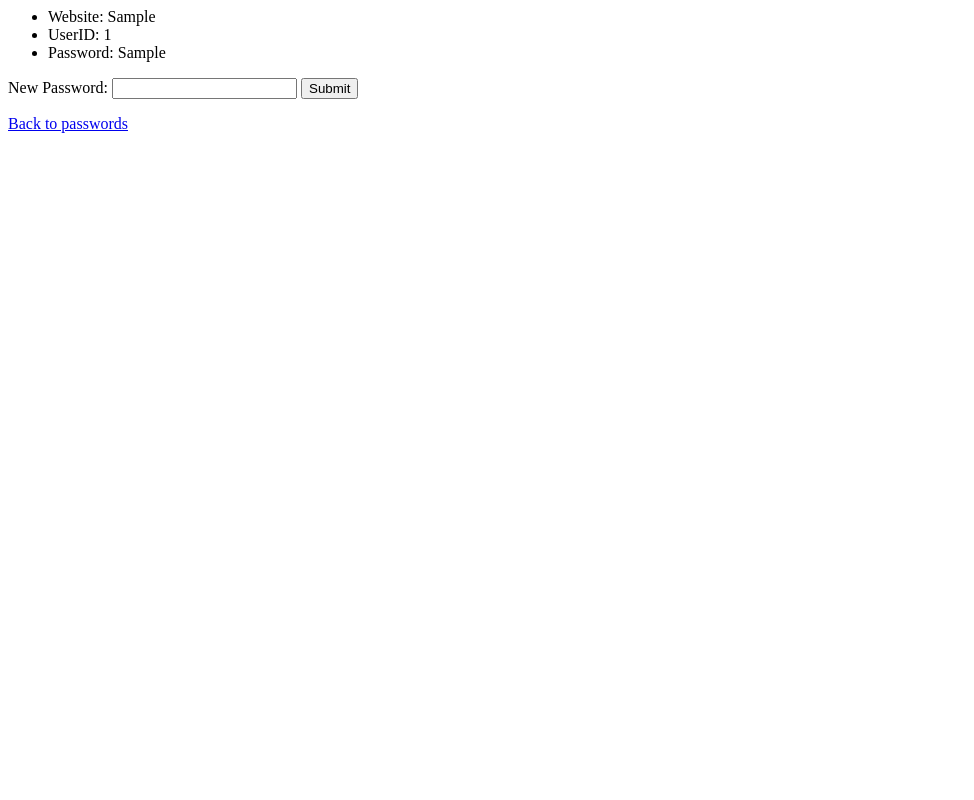
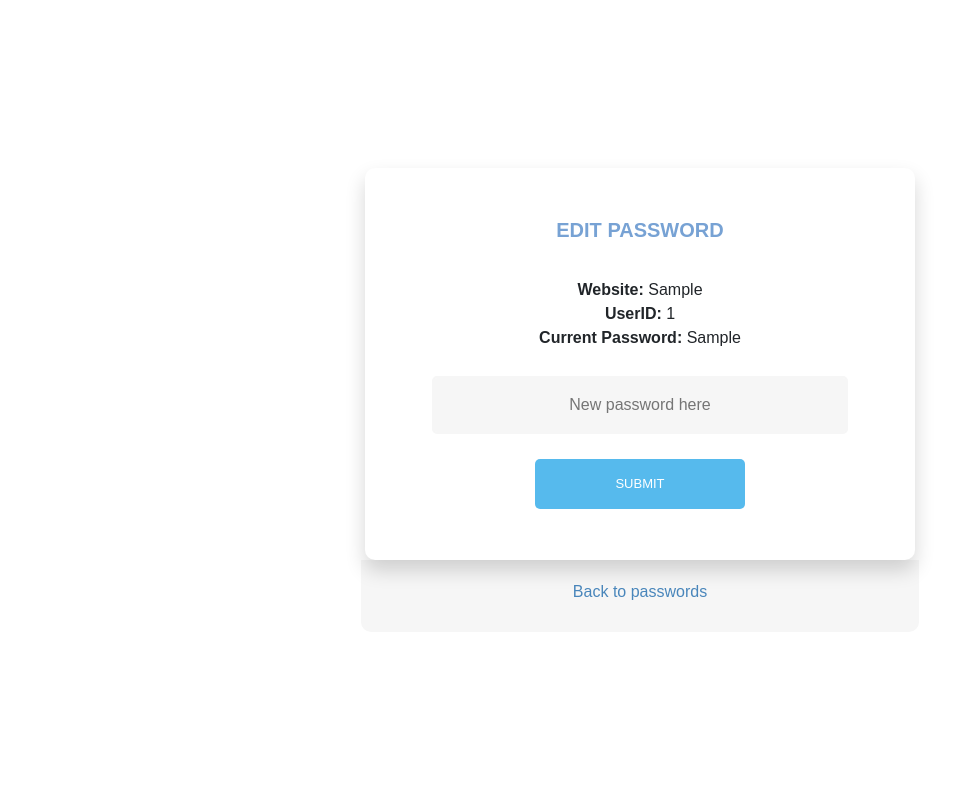
Before and after one commit to GuorongHong/MSVP, a Django app: template password/templates/password/edit.html in a window 1280 px wide. Shown: the whole page, without its empty margins (0-974 px from the left). Run offline with Django 3.2, Linux system fonts and the light colour scheme; the template is opened without the code that fills it: values that come from a table or form of the project are taken from there, others are empty; a user stored in the database is signed in; tables that the repository leaves empty hold one stand-in row (values such as "Sample post"); parts of the project's set-up code (start-up, migrations or seed data) failed here and were passed over; some libraries are stand-ins or nearby versions.

Commit message:
styling for edit pw page

```diff
--- a/password/templates/password/edit.html
+++ b/password/templates/password/edit.html
@@ -1,18 +1,43 @@
 {% if user.is_authenticated %}
+
+<head>
+    <link href="//maxcdn.bootstrapcdn.com/bootstrap/4.0.0/css/bootstrap.min.css" rel="stylesheet" id="bootstrap-css">
+
+    {% load static %}
+    <link rel="stylesheet" href="{% static 'password/edit_pw.css' %}">
+</head>
+
+<body>
+    <div class="wrapper">
+        <div id="formContent">
+            <h2>Edit Password</h2>
             <ul>
-    <p><li> Website: {{obj.web}} </li>
-    <li> UserID: {{obj.userid}} </li>
-    <li> Password: {{obj.pw}} </li></p>
+                <p><li> <b>Website:</b> {{obj.web}} </li>
+                <li> <b>UserID:</b> {{obj.userid}} </li>
+                <li> <b>Current Password:</b> {{obj.pw}} </li></p>
             </ul>
 
             <form method="POST">
                 {% csrf_token %}
-    New Password: <input type="text" name="npw">
+                <input type="text" name="npw" placeholder="New password here">
                 <input type="submit" value="Submit">
             </form>
+        </div>
 
-<p><a href='../../'>Back to passwords</a></p>
+        <div id="formFooter">
+            <p><a class="underlineHover" href='../../'>Back to passwords</a></p>
+        </div>
+    </div>
 
 {% else %}
-<p>You are not logged in</p>
+<div class="wrapper">
+    <div id="formContent">
+        <p>You are not logged in.</p>
+        <p><a class="underlineHover" href='../../../'>Back to home</a></p>
+    </div>
+</div>
 {% endif %}
+
+<script src="//maxcdn.bootstrapcdn.com/bootstrap/4.0.0/js/bootstrap.min.js"></script>
+<script src="//cdnjs.cloudflare.com/ajax/libs/jquery/3.2.1/jquery.min.js"></script>
+</body>
--- /dev/null
+++ b/static/password/edit_pw.css
@@ -0,0 +1,175 @@
+html {
+background-color: #ffffff;
+}
+
+body {
+font-family: "Poppins", sans-serif;
+height: 100vh;
+}
+
+a {
+color: #4986bb;
+display:inline-block;
+text-decoration: none;
+font-weight: 400;
+margin-bottom: -10px;
+}
+
+h2 {
+text-align: center;
+font-size: 20px;
+font-weight: 600;
+text-transform: uppercase;
+display:inline-block;
+margin: 20px 8px 20px 8px;
+color: #77a2d4;
+}
+
+button {
+background: transparent;
+box-shadow: transparent;
+color: #4986bb;
+display:inline-block;
+text-decoration: none;
+font-weight: 400;
+}
+
+ul {
+    list-style-type: none;
+    margin: 0;
+    padding: 0;
+}
+
+/* STRUCTURE */
+
+.wrapper {
+display: flex;
+align-items: center;
+flex-direction: column;
+justify-content: center;
+width: 100%;
+height:100%;
+padding: 20px;
+}
+
+#formContent {
+-webkit-border-radius: 10px 10px 10px 10px;
+border-radius: 10px 10px 10px 10px;
+background: #fff;
+padding: 30px;
+width: 90%;
+max-width: 550px;
+position: relative;
+-webkit-box-shadow: 0 15px 30px 0 rgba(0,0,0,0.3);
+box-shadow: 0 10px 20px 0 rgba(0, 0, 0, 0.164);
+text-align: center;
+}
+
+#formFooter {
+background-color: #f6f6f6;
+border-top: 0px solid #dce8f1;
+padding: 20px;
+text-align: center;
+-webkit-border-radius: 0px 0 10px 10px;
+border-radius: 0 0 10px 10px;
+width: 45%;
+}
+
+
+
+/* TABS */
+
+h2.inactive {
+color: #cccccc;
+}
+
+h2.active {
+color: #0d0d0d;
+border-bottom: 2px solid #5fbae9;
+}
+
+
+
+/* FORM TYPOGRAPHY*/
+
+input[type=button], input[type=submit], input[type=reset]  {
+background-color: #56baed;
+border: none;
+color: white;
+padding: 15px 80px;
+text-align: center;
+text-decoration: none;
+display: inline-block;
+text-transform: uppercase;
+font-size: 13px;
+-webkit-border-radius: 5px 5px 5px 5px;
+border-radius: 5px 5px 5px 5px;
+margin: 5px 20px 5px 20px;
+-webkit-transition: all 0.3s ease-in-out;
+-moz-transition: all 0.3s ease-in-out;
+-ms-transition: all 0.3s ease-in-out;
+-o-transition: all 0.3s ease-in-out;
+transition: all 0.3s ease-in-out;
+}
+
+input[type=button]:hover, input[type=submit]:hover, input[type=reset]:hover  {
+background-color: #39ace7;
+}
+
+input[type=button]:active, input[type=submit]:active, input[type=reset]:active  {
+-moz-transform: scale(0.95);
+-webkit-transform: scale(0.95);
+-o-transform: scale(0.95);
+-ms-transform: scale(0.95);
+transform: scale(0.95);
+}
+
+input[type=text], input[type=password] {
+background-color: #f6f6f6;
+border: none;
+color: #0d0d0d;
+padding: 15px 32px;
+text-align: center;
+text-decoration: none;
+display: inline-block;
+font-size: 16px;
+margin: 10px 10px 20px 10px;
+width: 85%;
+border: 2px solid #f6f6f6;
+-webkit-transition: all 0.5s ease-in-out;
+-moz-transition: all 0.5s ease-in-out;
+-ms-transition: all 0.5s ease-in-out;
+-o-transition: all 0.5s ease-in-out;
+transition: all 0.5s ease-in-out;
+-webkit-border-radius: 5px 5px 5px 5px;
+border-radius: 5px 5px 5px 5px;
+}
+
+input[type=text]:focus, input[type=password]:focus {
+background-color: #fff;
+border-bottom: 2px solid #5fbae9;
+}
+
+input[type=text]:placeholder, input[type=password]:placeholder {
+color: #cccccc;
+}
+
+/* Simple CSS3 Fade-in Animation */
+.underlineHover:after {
+display: block;
+left: 0;
+bottom: -10px;
+width: 0;
+height: 2px;
+background-color: #56baed;
+content: "";
+transition: width 0.2s;
+}
+
+.underlineHover:hover {
+color: #0d0d0d;
+}
+
+.underlineHover:hover:after{
+width: 100%;
+}
```
Lines whose indentation alone changed are shown as unchanged.
